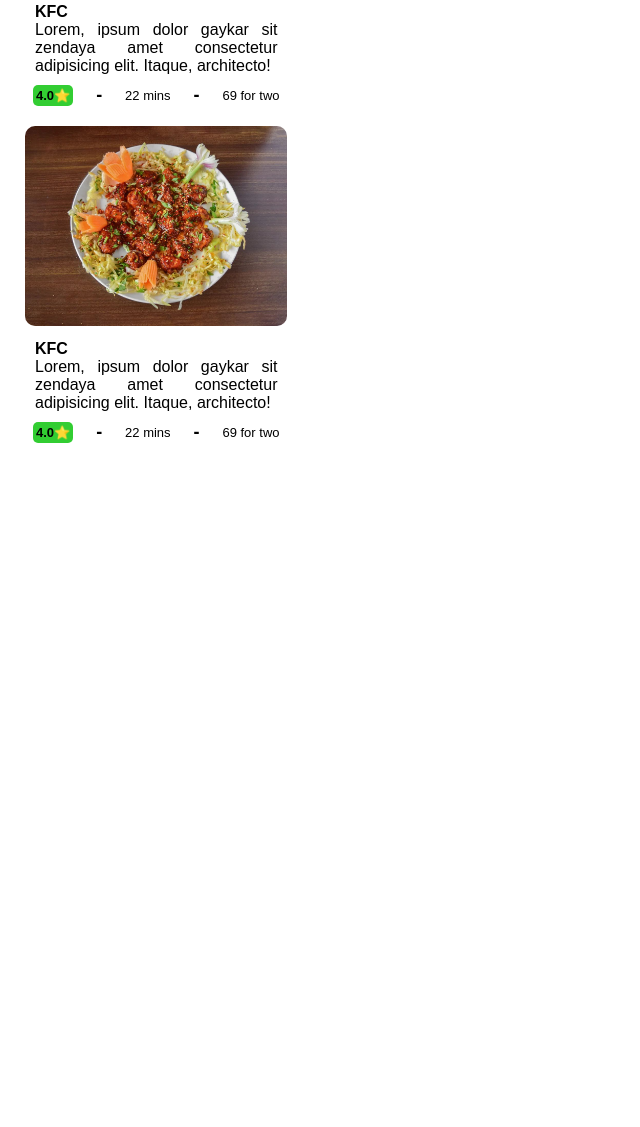
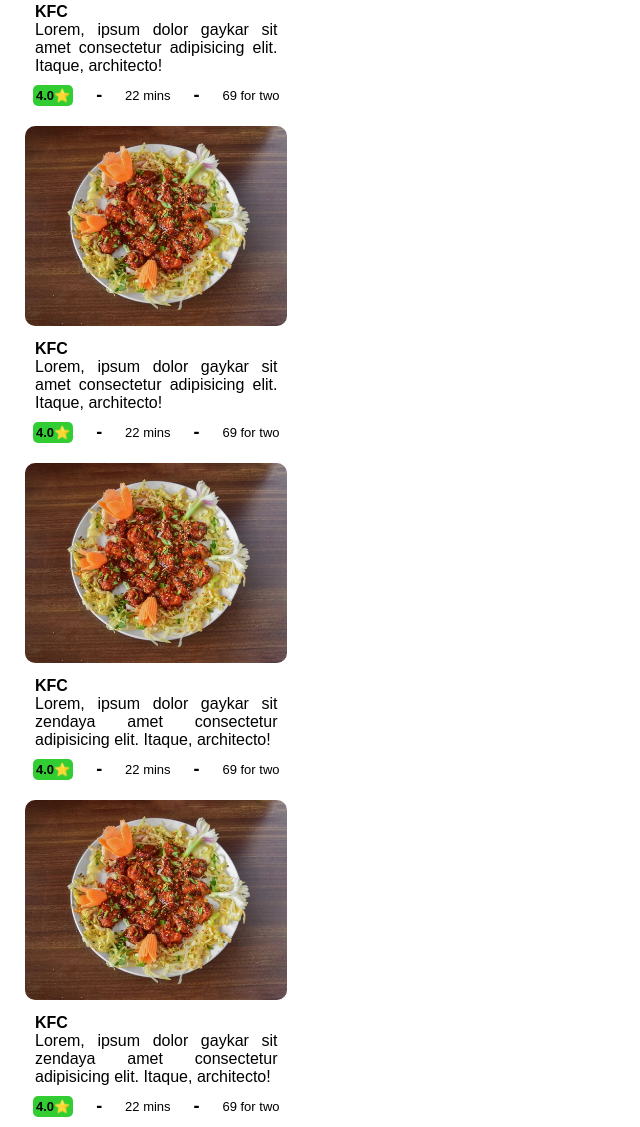
Before and after one commit to DhanasekaranRanijth/hari, a website built with Vite: page index.html in a window 1280 px wide. Shown: the part 634-1761 px from the top of the page, without its empty margins (0-640 px from the left). Before the commit the page ends 1087 px from the top, so only its background shows below. Built offline with nearby package versions, Linux system fonts and the light colour scheme.

Commit message:
Update index.html

```diff
--- a/index.html
+++ b/index.html
@@ -73,7 +73,7 @@
               KFC
             </div>
             <div class="grid_item_desc_body">
-              Lorem, ipsum dolor gaykar sit zendaya amet consectetur adipisicing elit. Itaque, architecto!
+              Lorem, ipsum dolor gaykar sit amet consectetur adipisicing elit. Itaque, architecto!
             </div>
           </div>
         </div>
@@ -115,6 +115,80 @@
               KFC
             </div>
             <div class="grid_item_desc_body">
+              Lorem, ipsum dolor gaykar sit amet consectetur adipisicing elit. Itaque, architecto!
+            </div>
+          </div>
+        </div>
+
+        <div class="grid_item_footer">
+          <div class="grid_item_footer_1">
+            <div class="grid_item_footer_1_rating">
+              4.0⭐
+            </div>
+          </div>
+          <div class="grid_item_separator">-</div>
+          <div class="grid_item_footer_2">
+            22 mins
+          </div>
+          <div class="grid_item_separator">-</div>
+          <div class="grid_item_footer_3">69 for two</div>
+        </div>
+
+      </div>
+    </div>
+  </div>
+   </div>
+    <script type="module" src="/main.js"></script>
+    <!-- body -->
+    <div class="grid_body">
+      <div class="grid_item">
+        <div>
+          <img src="./s1.jpg" height="200px">
+        </div>
+
+        <div>
+          <div class="grid_item_desc">
+            <div class="grid_item_desc_head">
+              KFC
+            </div>
+            <div class="grid_item_desc_body">
+              Lorem, ipsum dolor gaykar sit zendaya amet consectetur adipisicing elit. Itaque, architecto!
+            </div>
+          </div>
+        </div>
+
+        <div class="grid_item_footer">
+          <div class="grid_item_footer_1">
+            <div class="grid_item_footer_1_rating">
+              4.0⭐
+            </div>
+          </div>
+          <div class="grid_item_separator">-</div>
+          <div class="grid_item_footer_2">
+            22 mins
+          </div>
+          <div class="grid_item_separator">-</div>
+          <div class="grid_item_footer_3">69 for two</div>
+        </div>
+
+      </div>
+    </div>
+  </div>
+    <script type="module" src="/main.js"></script>
+   </div>
+    <!-- body -->
+    <div class="grid_body">
+      <div class="grid_item">
+        <div>
+          <img src="./s1.jpg" height="200px">
+        </div>
+
+        <div>
+          <div class="grid_item_desc">
+            <div class="grid_item_desc_head">
+              KFC
+            </div>
+            <div class="grid_item_desc_body">
               Lorem, ipsum dolor gaykar sit zendaya amet consectetur adipisicing elit. Itaque, architecto!
             </div>
           </div>
@@ -141,7 +215,6 @@
 
 
 
-
   <script type="module" src="/main.js"></script>
 </body>
 
```
